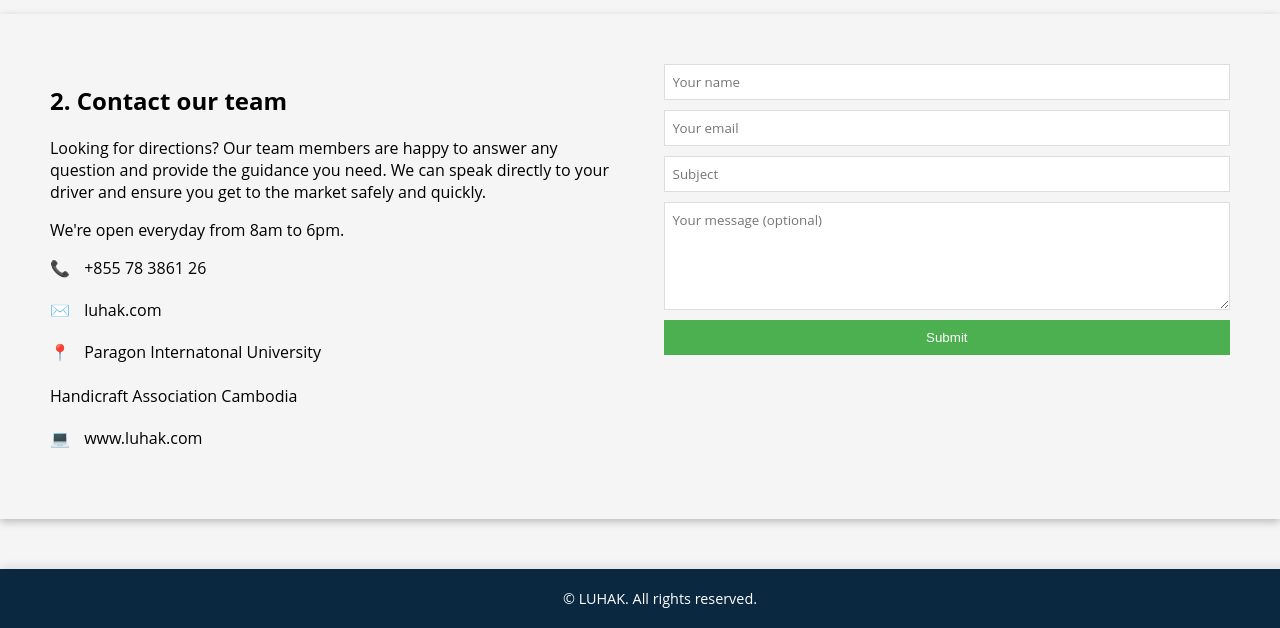
After one commit to SmeyDV/CS_128-Final-Project, a PHP site: page /contact.php in a window 1280 px wide. The commit adds this page. Shown: the part 934-1562 px from the top of the page. Run offline with PHP 8.4, Linux system fonts and the light colour scheme.

Commit message:
contact.php , add more design and redesign cart.php

```diff
--- a/cart.css
+++ b/cart.css
@@ -3,12 +3,15 @@
     max-width: 800px;
     margin: 0 auto;
     padding: 20px;
+    font-family: 'Open Sans', sans-serif;
 }
+
 .cart-item {
     display: flex;
     justify-content: space-between;
     align-items: center;
     border-bottom: 1px solid #ddd;
+    font-family: 'Open Sans', sans-serif;
     padding: 10px 0;
 }
 .cart-item img {
--- /dev/null
+++ b/contact.css
@@ -0,0 +1,83 @@
+.container {
+  max-width: 1400px;
+  margin: 0 auto;
+  display: flex;
+  justify-content: space-between;
+  background-color: ffffff;
+  margin-top: 10px;
+  box-shadow: rgba(0, 0, 0, 0.24) 0px 3px 8px;
+  padding: 50px;
+}
+.about-us{
+  background-color: #EEEEEE;
+  padding-top:90px;
+  width:auto;
+  height:287px;
+  justify-content: center;
+  align-items: center;
+  box-shadow: rgba(99, 99, 99, 0.2) 0px 2px 8px 0px;
+
+}
+.about-us h2{
+  font-family: "Open Sans", sans-serif;
+  font-weight: 400;
+  color:black;
+  margin:auto;
+  width:1110px;
+  line-height: 38px;
+  letter-spacing: normal;
+  text-align: center;
+
+}
+
+.contact-info,
+.contact-form {
+  width: 48%;
+}
+
+h2 {
+  color: black;
+  font-family: "Open Sans", sans-serif;
+}
+
+.contact-item {
+  margin-bottom: 20px;
+}
+
+.icon {
+  color: #c0a080;
+  margin-right: 10px;
+}
+
+form {
+  display: flex;
+  flex-direction: column;
+}
+
+input,
+textarea {
+  margin-bottom: 10px;
+  padding: 8px;
+  border: 1px solid #ddd;
+  font-family: "Open Sans", sans-serif;
+}
+
+button {
+  background-color: #4caf50;
+  color: white;
+  padding: 10px;
+  border: none;
+  cursor: pointer;
+}
+
+button:hover {
+  background-color: #45a049;
+}
+p{
+  font-family: "Open Sans", sans-serif;
+}
+iframe {
+  width: 100%;
+
+  border: none;
+}
--- /dev/null
+++ b/contact.php
@@ -0,0 +1,126 @@
+<?php
+$servername = "localhost";
+$username = "root";
+$password = "";
+$dbname = "luhakDB";
+
+// Create connection
+$conn = new mysqli($servername, $username, $password, $dbname);
+
+// Check connection
+if ($conn->connect_error) {
+  die("Connection failed: " . $conn->connect_error);
+}
+
+$message = "";
+
+if ($_SERVER["REQUEST_METHOD"] == "POST") {
+  $name = $_POST['name'];
+  $email = $_POST['email'];
+
+  $sql = "INSERT INTO contacts (name, email) VALUES (?, ?)";
+  $stmt = $conn->prepare($sql);
+  $stmt->bind_param("ss", $name, $email);
+
+  if ($stmt->execute()) {
+    $message = "Message sent successfully!";
+  } else {
+    $message = "Error: " . $sql . "<br>" . $conn->error;
+  }
+
+  $stmt->close();
+}
+
+$conn->close();
+?>
+
+<!DOCTYPE html>
+<html lang="en">
+
+<head>
+  <meta charset="UTF-8">
+  <meta name="viewport" content="width=device-width, initial-scale=1.0">
+  <title>Contact Our Team</title>
+  <link rel="stylesheet" href="contact.css">
+  <link rel="stylesheet" href="styles.css">
+</head>
+
+<body>
+<header>
+    <img src="logo.png" class="logo">
+    <div class="search-bar">
+      <input type="text" placeholder="Search for shoes...">
+      <button>Search</button>
+    </div>
+    <nav>
+      <a href="index.php">Home</a>
+      <a href="product.php">Products</a>
+      <a href="aboutpage.html">About</a>
+      <a href="contact.php">Contact</a>
+    </nav>
+
+  </header>
+  <div class="about-us">
+      <h2><strong>LUHAK</strong> is more than just an online marketplace; it is a cultural hub dedicated to preserving
+        and promoting authentic Cambodian arts, crafts, and traditional techniques. This platform offers a unique
+        opportunity for both buyers and sellers to engage in a meaningful and rewarding exchange. Here are compelling
+        reasons why you should consider buying and selling at LUHAK.</h2>
+
+    </div>
+    <iframe src="https://www.google.com/maps/embed?pb=!1m18!1m12!1m3!1d3908.573492945606!2d104.89540131114865!3d11.582402688572207!2m3!1f0!2f0!3f0!3m2!1i1024!2i768!4f13.1!3m3!1m2!1s0x3109517bf7757d23%3A0x965c34888684bf1!2z4Z6f4Z624Z6A4Z6b4Z6c4Z634Z6R4Z-S4Z6Z4Z624Z6b4Z-Q4Z6Z4Z6i4Z6T4Z-S4Z6P4Z6a4Z6H4Z624Z6P4Z634Z6V4Z624Z6a4Z-J4Z624Z6g4Z-S4Z6C4Z6T!5e0!3m2!1skm!2skh!4v1720105095129!5m2!1skm!2skh" width="600" height="450" style="border:0;" allowfullscreen="" loading="lazy" referrerpolicy="no-referrer-when-downgrade"></iframe>
+
+
+
+
+
+
+
+  <div class="container">
+    <div class="contact-info">
+      <h2>2. Contact our team</h2>
+      <p>Looking for directions? Our team members are happy to answer any question and provide the guidance you need. We can speak directly to your driver and ensure you get to the market safely and quickly.</p>
+      <p>We're open everyday from 8am to 6pm.</p>
+
+      <div class="contact-item">
+        <span class="icon">📞</span>
+        <span>+855 78 3861 26</span>
+      </div>
+      <div class="contact-item">
+        <span class="icon">✉️</span>
+        <span>luhak.com</span>
+      </div>
+      <div class="contact-item">
+        <span class="icon">📍</span>
+        <span>Paragon Internatonal University<br> <br>
+        Handicraft Association Cambodia</span>
+      </div>
+      <div class="contact-item">
+        <span class="icon">💻</span>
+        <span>
+          www.luhak.com
+
+        </span>
+      </div>
+    </div>
+
+    <div class="contact-form">
+      <form method="POST" action="<?php echo $_SERVER['PHP_SELF']; ?>">
+        <input type="text" name="name" placeholder="Your name" required>
+        <input type="email" name="email" placeholder="Your email" required>
+        <input type="text" name="subject" placeholder="Subject">
+        <textarea name="message" placeholder="Your message (optional)" rows="5"></textarea>
+        <button type="submit">Submit</button>
+      </form>
+      <?php
+      if (!empty($message)) {
+        echo "<p>$message</p>";
+      }
+      ?>
+    </div>
+  </div>
+  <footer>
+        <p>&copy; LUHAK. All rights reserved.</p>
+    </footer>
+</body>
+
+</html>
--- a/product.php
+++ b/product.php
@@ -88,7 +88,7 @@ $result = $conn->query($sql);
       <a href="index.php">Home</a>
       <a href="product.php">Products</a>
       <a href="aboutpage.html">About</a>
-      <a href="#">Contact</a>
+      <a href="contact.php">Contact</a>
     </nav>
     <a href="cart.php" class="cart-icon">🛒 <span><?php echo isset($_SESSION['cart']) ? count($_SESSION['cart']) : '0'; ?></span></a>
   </header>
--- a/profile.php
+++ b/profile.php
@@ -2160,7 +2160,7 @@ if ($_SERVER['REQUEST_METHOD'] === 'POST') {
 
 
     <!-- Header -->
-    <div class="header pb-8 pt-5 pt-lg-8 d-flex align-items-center" style="min-height 600px; background-image: url('https://png.pngtree.com/background/20230519/original/pngtree-gold-dragon-wallpaper-for-desktop-picture-image_2664254.jpg'); background-size: cover; background-position: center top;">
+    <div class="header pb-8 pt-5 pt-lg-8 d-flex align-items-center" style="min-height: 600px; background-image: url('https://png.pngtree.com/background/20230519/original/pngtree-gold-dragon-wallpaper-for-desktop-picture-image_2664254.jpg'); background-size: cover; background-position: center top;">
         <span class="mask bg-gradient-default opacity-8"></span>
         <div class="container-fluid d-flex align-items-center">
             <div class="row">
--- a/styles.css
+++ b/styles.css
@@ -362,7 +362,7 @@ nav a:hover {
 }
 
 .part4 {
-  padding: 30px;
+  padding:30px;
   max-height: 1080px;
   background-color: #cdb372;
 }
@@ -372,7 +372,7 @@ nav a:hover {
   color: white;
   text-align: center;
   padding: 20px 0;
-  font-family: "Pacifico", cursive;
+
   width: 100%;
 }
 
@@ -381,6 +381,7 @@ nav a:hover {
   color: white;
   font-size: 36px;
   padding: 10px;
+  font-family: "Lobster Two", cursive;
 }
 
 .signup-section form {
@@ -415,78 +416,10 @@ nav a:hover {
   transform: 0.5s;
 }
 
-/* Login */
 
-.login-container {
-  background-color: white;
-  padding: 2rem;
-  border-radius: 5px;
-  box-shadow: 0 2px 10px rgba(0, 0, 0, 0.1);
-  width: 300px;
-  position: absolute;
-  top: 50%;
-  left: 50%;
-  transform: translate(-50%, -50%);
-}
-
-h2 {
-  color: #0099cc;
-  margin-top: 0;
-  text-align: center;
-}
-
-.input-group {
-  display: flex;
-  align-items: center;
-  margin-bottom: 1rem;
-  background-color: #f0f0f0;
-  border-radius: 4px;
-}
-
-.icon {
-  padding: 10px;
-  background-color: #0099cc;
-  color: white;
-  border-top-left-radius: 4px;
-  border-bottom-left-radius: 4px;
-}
-
-input[type="text"],
-input[type="password"] {
-  flex-grow: 1;
-  border: none;
-  padding: 10px;
-  background-color: #f0f0f0;
-}
-
-.options {
-  display: flex;
-  justify-content: space-between;
-  margin-bottom: 1rem;
-  font-size: 0.8rem;
-}
-
-button {
-  width: 100%;
-  padding: 10px;
-  background-color: #0099cc;
-  color: white;
-  border: none;
-  border-radius: 4px;
-  cursor: pointer;
-}
-
-button:hover {
-  background-color: #007399;
-}
-
-a {
-  color: #0099cc;
-  text-decoration: none;
-}
 
 footer {
-  margin-top: 100px;
+  margin-top: 50px;
   background-color: #0a283f;
   text-align: center;
   padding: 20px;
```
Also changed, not shown: aboutpage.css (+84 -45 lines), aboutpage.html (+30 -10 lines), cart.php (+25 -7 lines), index.php (+4 -4 lines), signuppage.php (renamed from signup.html).
